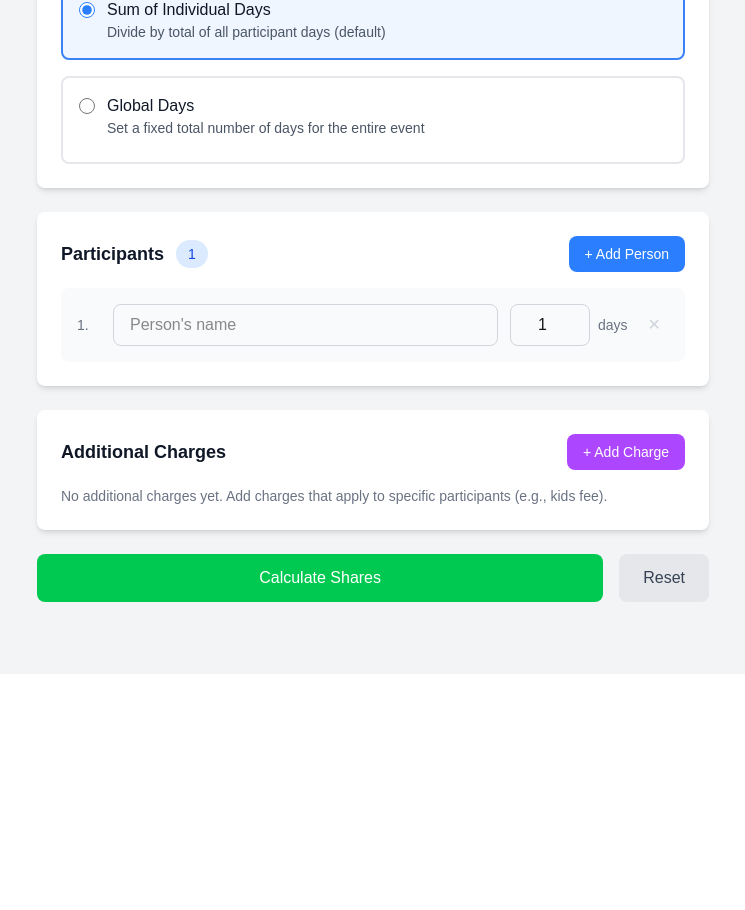
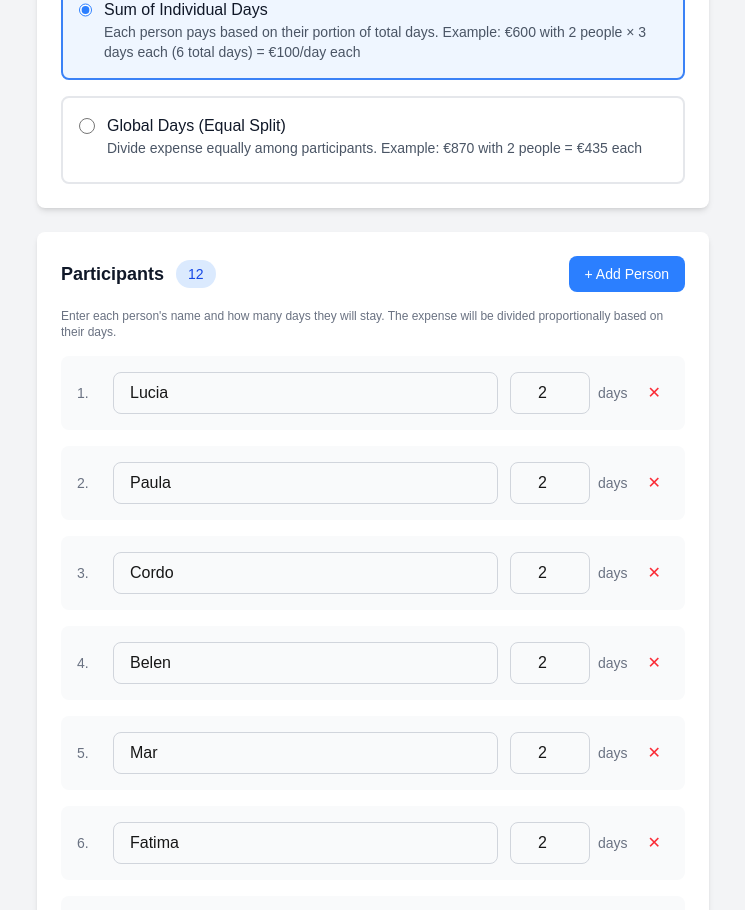
Before and after one commit to fatimairene/amigaShare, a Next.js app: page / in a window 1280 px wide. Shown: the part 378-1288 px from the top of the page, without its empty margins (267-1012 px from the left). Before the commit the page ends 1052 px from the top, so only its background shows below. Built offline with nearby package versions, Linux system fonts and the light colour scheme.

Commit message:
Implement division spent calculator with Euro currency; update UI components for clarity and consistency; add mock participant data; enhance calculation logic for global division mode

```diff
--- a/src/components/ExpenseInputs.tsx
+++ b/src/components/ExpenseInputs.tsx
@@ -11,7 +11,7 @@ export function TotalExpenseInput({ value, onChange }: TotalExpenseInputProps) {
       </label>
       <div className="relative">
         <span className="absolute left-3 top-1/2 transform -translate-y-1/2 text-gray-500">
-          $
+          €
         </span>
         <input
           type="number"
@@ -64,7 +64,8 @@ export function DivisionModeSelector({
               Sum of Individual Days
             </p>
             <p className="text-sm text-gray-600 dark:text-gray-400">
-              Divide by total of all participant days (default)
+              Each person pays based on their portion of total days. Example:
+              €600 with 2 people × 3 days each (6 total days) = €100/day each
             </p>
           </div>
         </label>
@@ -84,17 +85,18 @@ export function DivisionModeSelector({
           />
           <div className="flex-1">
             <p className="font-medium text-gray-900 dark:text-white">
-              Global Days
+              Global Days (Equal Split)
             </p>
             <p className="text-sm text-gray-600 dark:text-gray-400 mb-2">
-              Set a fixed total number of days for the entire event
+              Divide expense equally among participants. Example: €870 with 2
+              people = €435 each
             </p>
             {mode === "global" && (
               <input
                 type="number"
                 value={globalDays}
                 onChange={(e) => onGlobalDaysChange(e.target.value)}
-                placeholder="Enter total days"
+                placeholder="Enter total days (informational)"
                 className="w-full sm:w-40 px-3 py-2 border border-gray-300 dark:border-gray-600 rounded-lg focus:ring-2 focus:ring-blue-500 focus:border-transparent dark:bg-gray-700 dark:text-white"
                 min="1"
                 step="1"
--- a/src/components/ExpenseSplitter.tsx
+++ b/src/components/ExpenseSplitter.tsx
@@ -3,6 +3,7 @@
 import { useState } from "react";
 import { Participant, SubExpense, ExpenseResult } from "./types";
 import { generateId, calculateExpenseShares } from "./utils";
+import { mockParticipants } from "./mockData";
 import {
   TotalExpenseInput,
   DivisionModeSelector,
@@ -15,9 +16,8 @@ import { ResultsDisplay } from "./ResultsDisplay";
 
 export default function ExpenseSplitter() {
   const [totalExpense, setTotalExpense] = useState<string>("");
-  const [participants, setParticipants] = useState<Participant[]>([
-    { id: generateId(), name: "", daysStaying: 1 },
-  ]);
+  const [participants, setParticipants] =
+    useState<Participant[]>(mockParticipants);
   const [subExpenses, setSubExpenses] = useState<SubExpense[]>([]);
   const [results, setResults] = useState<ExpenseResult[]>([]);
   const [error, setError] = useState<string>("");
@@ -159,7 +159,7 @@ export default function ExpenseSplitter() {
   // Reset
   const handleReset = () => {
     setTotalExpense("");
-    setParticipants([{ id: generateId(), name: "", daysStaying: 1 }]);
+    setParticipants(mockParticipants);
     setSubExpenses([]);
     setResults([]);
     setError("");
@@ -219,7 +219,11 @@ export default function ExpenseSplitter() {
       />
 
       {/* Results */}
-      <ResultsDisplay results={results} calculatedTotal={calculatedTotal} />
+      <ResultsDisplay
+        results={results}
+        calculatedTotal={calculatedTotal}
+        divisionMode={divisionMode}
+      />
     </div>
   );
 }
--- a/src/components/ParticipantsList.tsx
+++ b/src/components/ParticipantsList.tsx
@@ -35,7 +35,10 @@ export function ParticipantsList({
           + Add Person
         </button>
       </div>
-
+      <p className="text-xs text-gray-500 dark:text-gray-400 mb-4">
+        Enter each person's name and how many days they will stay. The expense
+        will be divided proportionally based on their days.
+      </p>{" "}
       <div className="space-y-4">
         {participants.map((participant, index) => (
           <div
--- a/src/components/ResultsDisplay.tsx
+++ b/src/components/ResultsDisplay.tsx
@@ -2,18 +2,49 @@ import { ExpenseResult } from "./types";
 
 interface ResultsDisplayProps {
   results: ExpenseResult[];
+  calculatedTotal: number;
+  divisionMode?: "individual" | "global";
+  totalDaysUsed?: number;
 }
 
-export function ResultsDisplay({ results }: ResultsDisplayProps) {
+export function ResultsDisplay({
+  results,
+  calculatedTotal,
+  divisionMode = "individual",
+  totalDaysUsed,
+}: ResultsDisplayProps) {
   if (results.length === 0) return null;
 
   const grandTotal = results.reduce((sum, r) => sum + r.totalShare, 0);
+  const totalDaysFromResults = results.reduce(
+    (sum, r) => sum + r.daysStaying,
+    0
+  );
 
   return (
     <div className="bg-white dark:bg-gray-800 rounded-lg shadow-md p-6">
       <h2 className="text-lg font-semibold text-gray-900 dark:text-white mb-4">
         💰 Expense Breakdown
       </h2>
+
+      {/* Calculation Info */}
+      <div className="mb-4 p-3 bg-blue-50 dark:bg-blue-900/20 rounded-lg border border-blue-200 dark:border-blue-800">
+        <p className="text-sm text-blue-800 dark:text-blue-200">
+          <span className="font-semibold">Calculation:</span>{" "}
+          {divisionMode === "global"
+            ? `€${calculatedTotal.toFixed(
+                2
+              )} ÷ ${totalDaysFromResults} person-days = €${(
+                calculatedTotal / totalDaysFromResults
+              ).toFixed(2)}/person-day`
+            : `€${calculatedTotal.toFixed(
+                2
+              )} ÷ ${totalDaysFromResults} days = €${(
+                calculatedTotal / totalDaysFromResults
+              ).toFixed(2)}/day`}
+        </p>
+      </div>
+
       <div className="space-y-4">
         {results.map((result, index) => (
           <div
@@ -38,7 +69,7 @@ export function ResultsDisplay({ results }: ResultsDisplayProps) {
                 Base share ({result.percentage.toFixed(1)}%)
               </span>
               <span className="text-gray-900 dark:text-white">
-                ${result.baseShare.toFixed(2)}
+                €{result.baseShare.toFixed(2)}
               </span>
             </div>
 
@@ -54,7 +85,7 @@ export function ResultsDisplay({ results }: ResultsDisplayProps) {
                     ({charge.splitMode === "divided" ? "÷" : "✕"})
                   </span>
                 </span>
-                <span>+${charge.amount.toFixed(2)}</span>
+                <span>+€{charge.amount.toFixed(2)}</span>
               </div>
             ))}
 
@@ -64,7 +95,7 @@ export function ResultsDisplay({ results }: ResultsDisplayProps) {
                 Total
               </span>
               <span className="text-xl font-bold text-green-600 dark:text-green-400">
-                ${result.totalShare.toFixed(2)}
+                €{result.totalShare.toFixed(2)}
               </span>
             </div>
           </div>
@@ -78,7 +109,7 @@ export function ResultsDisplay({ results }: ResultsDisplayProps) {
             Grand Total
           </span>
           <span className="text-2xl font-bold text-gray-900 dark:text-white">
-            ${grandTotal.toFixed(2)}
+            €{grandTotal.toFixed(2)}
           </span>
         </div>
       </div>
--- a/src/components/SubExpensesList.tsx
+++ b/src/components/SubExpensesList.tsx
@@ -32,7 +32,7 @@ export function SubExpenseItem({
             className="flex-1 px-4 py-2 border border-gray-300 dark:border-gray-600 rounded-lg focus:ring-2 focus:ring-purple-500 focus:border-transparent dark:bg-gray-600 dark:text-white"
           />
           <div className="flex items-center gap-2 flex-shrink-0">
-            <span className="text-gray-500 dark:text-gray-400">$</span>
+            <span className="text-gray-500 dark:text-gray-400">€</span>
             <input
               type="number"
               value={subExpense.amount}
--- /dev/null
+++ b/src/components/mockData.ts
@@ -0,0 +1,17 @@
+import { Participant } from "./types";
+import { generateId } from "./utils";
+
+export const mockParticipants: Participant[] = [
+  { id: generateId(), name: "Lucia", daysStaying: 2 },
+  { id: generateId(), name: "Paula", daysStaying: 2 },
+  { id: generateId(), name: "Cordo", daysStaying: 2 },
+  { id: generateId(), name: "Belen", daysStaying: 2 },
+  { id: generateId(), name: "Mar", daysStaying: 2 },
+  { id: generateId(), name: "Fatima", daysStaying: 2 },
+  { id: generateId(), name: "Laura", daysStaying: 2 },
+  { id: generateId(), name: "Marina", daysStaying: 2 },
+  { id: generateId(), name: "Juli", daysStaying: 1 },
+  { id: generateId(), name: "Yami", daysStaying: 1 },
+  { id: generateId(), name: "Tania", daysStaying: 1 },
+  { id: generateId(), name: "Uru", daysStaying: 1 },
+];
--- a/src/components/utils.ts
+++ b/src/components/utils.ts
@@ -21,15 +21,30 @@ export function calculateExpenseShares(
     (p) => p.name.trim() !== "" && p.daysStaying > 0
   );
 
-  let totalDays: number;
-  if (divisionMode === "global") {
-    totalDays = globalDays;
-  } else {
-    totalDays = validParticipants.reduce((sum, p) => sum + p.daysStaying, 0);
-  }
+  return validParticipants.map((p) => {
+    let baseShare: number;
+    let percentage: number;
 
-  return validParticipants.map((p) => {
-    const baseShare = (totalExpense * p.daysStaying) / totalDays;
+    if (divisionMode === "global") {
+      // In global mode, calculate total person-days
+      // Then divide expense by total person-days to get cost per person-day
+      // Each person pays: cost per person-day × their days staying
+      const totalPersonDays = validParticipants.reduce(
+        (sum, participant) => sum + participant.daysStaying,
+        0
+      );
+      const costPerPersonDay = totalExpense / totalPersonDays;
+      baseShare = costPerPersonDay * p.daysStaying;
+      percentage = (p.daysStaying / totalPersonDays) * 100;
+    } else {
+      // In individual mode, divide by total days
+      const totalDays = validParticipants.reduce(
+        (sum, participant) => sum + participant.daysStaying,
+        0
+      );
+      baseShare = (totalExpense * p.daysStaying) / totalDays;
+      percentage = (p.daysStaying / totalDays) * 100;
+    }
 
     const subExpenseCharges = subExpenses
       .filter((se) => se.applicableParticipantIds.includes(p.id))
@@ -58,7 +73,7 @@ export function calculateExpenseShares(
       baseShare,
       subExpenseCharges,
       totalShare,
-      percentage: (p.daysStaying / totalDays) * 100,
+      percentage,
     };
   });
 }
```
